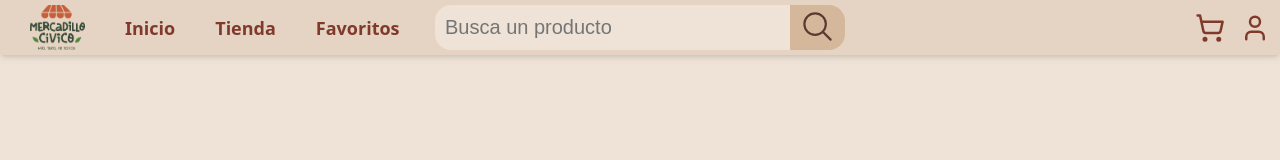
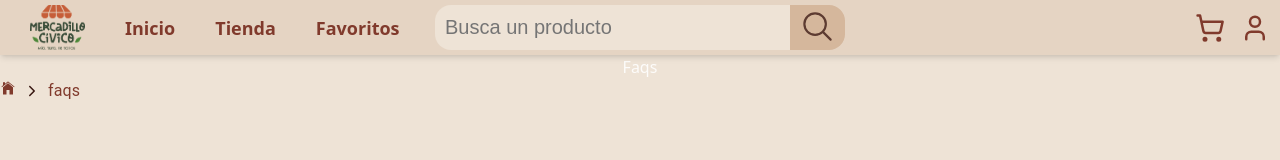
Before and after one commit to MercadilloCivico/MercadilloCivico, a React (Vite) app in the folder front/: page /faqs in a window 1280 px wide. Shown: the top 160 px of the page. Built offline with nearby package versions, Linux system fonts and the light colour scheme; no server answers.

Commit message:
feat: :sparkles: crea la ruta faqs, junto al componente custombreadcrumbs

```diff
--- a/front/src/App.jsx
+++ b/front/src/App.jsx
@@ -23,6 +23,7 @@ import Cart from './views/Cart/Cart.jsx';
 import AdminDashboard from './views/AdminDashboard/AdminDashboard.jsx';
 import AdminProducts from './views/AdminProducts/AdminProducts.jsx';
 import CreateProduct from './views/CreateProduct/CreateProduct.jsx';
+import Faqs from './views/Faqs/Faqs.jsx';
 
 export const theme = createTheme({
   components: {
@@ -159,6 +160,8 @@ function App() {
             <Route path='/profile/favorites' element={<ProfileFavoritesContainer />}></Route>
           </Route>
 
+          <Route path='/faqs' element={<Faqs />} />
+
           <Route path='/admin' element={<AdminDashboard />} />
           <Route
             path='/admin/products'
--- /dev/null
+++ b/front/src/components/CustomBreadcrumbs/CustomBreadcrumbs.jsx
@@ -0,0 +1,28 @@
+import { Breadcrumbs } from '@mui/material';
+import { IoIosHome, IoIosArrowForward } from 'react-icons/io';
+import { Link, useLocation } from 'react-router-dom';
+
+const CustomBreadcrumbs = () => {
+  const location = useLocation();
+  const paths = location.pathname.split('/').filter((path) => path !== '');
+
+  return (
+    <Breadcrumbs
+      separator={<IoIosArrowForward className='text-tuscany-950' />}
+      aria-label='breadcrumb'>
+      <Link to='/'>
+        <IoIosHome className='text-tuscany-800 hover:text-tuscany-950' />
+      </Link>
+      {paths.map((path, index) => (
+        <Link
+          key={index}
+          to={`/${paths.slice(0, index + 1).join('/')}`}
+          className='text-tuscany-800 hover:text-tuscany-950'>
+          {path}
+        </Link>
+      ))}
+    </Breadcrumbs>
+  );
+};
+
+export default CustomBreadcrumbs;
--- /dev/null
+++ b/front/src/views/Faqs/Faqs.jsx
@@ -0,0 +1,12 @@
+import CustomBreadcrumbs from '../../components/CustomBreadcrumbs/CustomBreadcrumbs';
+
+const Faqs = () => {
+  return (
+    <div>
+      <span>Faqs</span>
+      <CustomBreadcrumbs />
+    </div>
+  );
+};
+
+export default Faqs;
--- a/front/src/views/Store/Store.jsx
+++ b/front/src/views/Store/Store.jsx
@@ -70,7 +70,7 @@ const Store = () => {
       filters.priceRange.maxPrice !== null &&
       filteredItems.length === 0 ? (
         <div className='text-tuscany-950 text-center my-[3em] text-[.8em] md:text-[1.2em] lg:text-[1.5em]'>
-          Lo sentimos, no hay productos con este filtro de rango de precios aplicado...
+          Lo sentimos, no hay productos con este filtro aplicado...
         </div>
       ) : filteredItems.length > 0 ? (
         <div>
```
